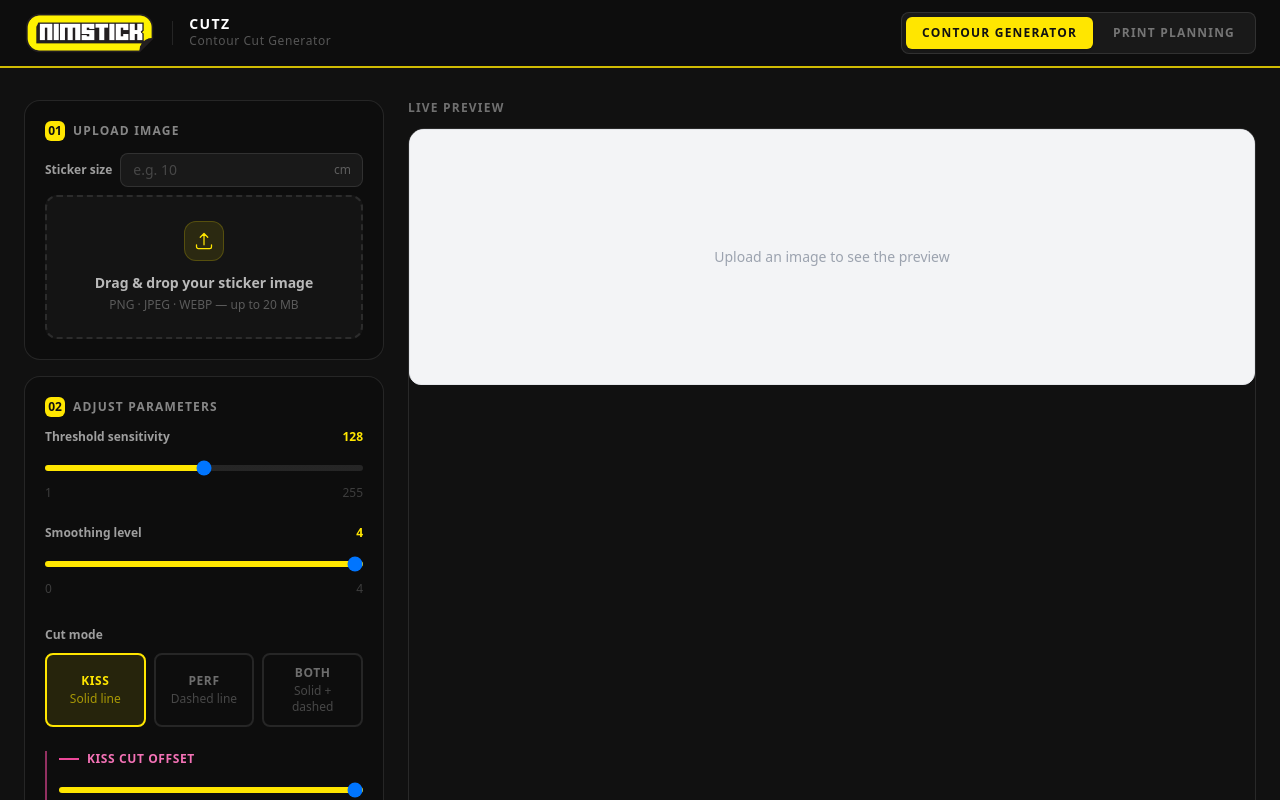
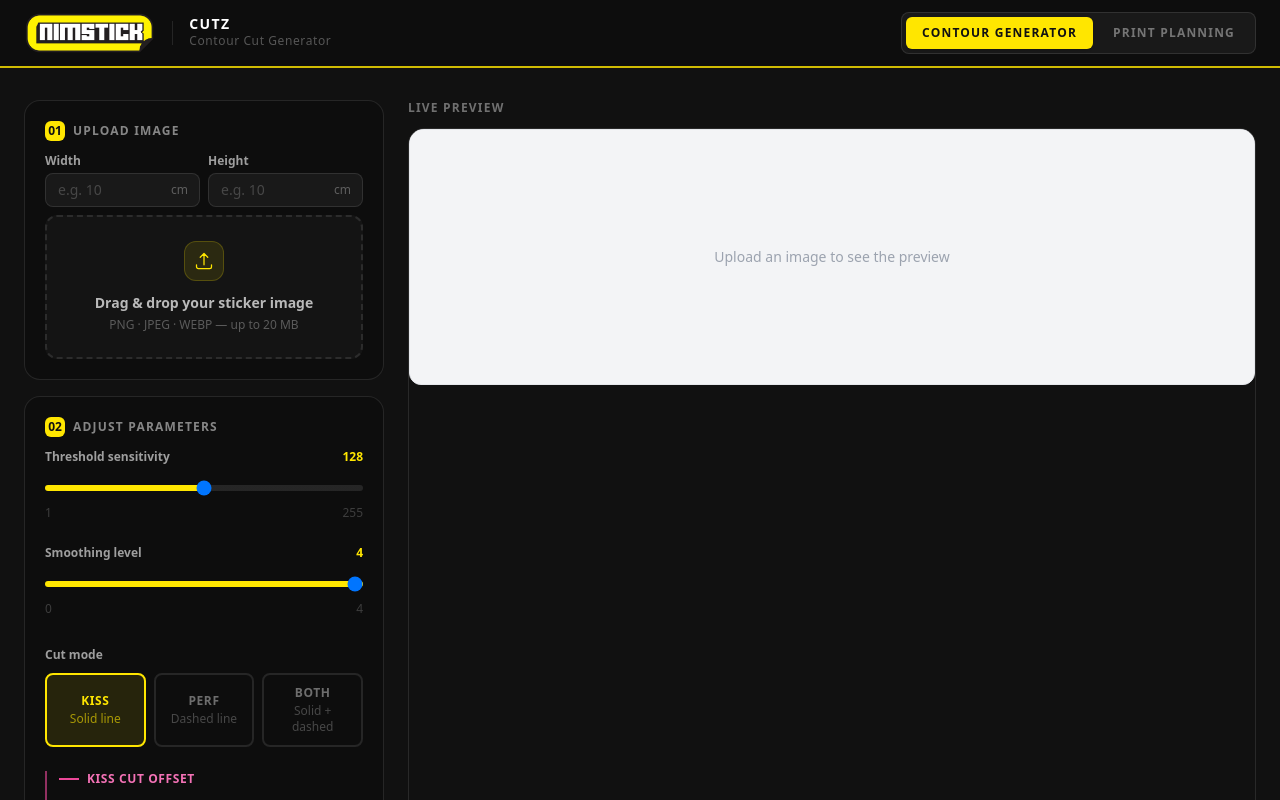
Before and after one commit to JulianSchon/sticker-contour-frontend, a React (Vite) app: page / in a window 1280 px wide. Shown: the top 800 px of the page. Built offline with nearby package versions, Linux system fonts and the light colour scheme; no server answers.

Commit message:
feat: separate width/height cm inputs for DPI resolution check

```diff
--- a/src/components/ImageUpload.tsx
+++ b/src/components/ImageUpload.tsx
@@ -20,38 +20,57 @@ function cmToPixels(cm: number, dpi: number) {
 
 type ResolutionStatus = 'ok' | 'low' | 'blocked' | 'idle';
 
-function checkResolution(w: number, h: number, sizeCm: number | null): ResolutionStatus {
-  if (sizeCm === null || sizeCm <= 0) {
-    // Fallback to fixed thresholds when no size entered
-    if (w < 200 || h < 200) return 'blocked';
-    if (w < 500 || h < 500) return 'low';
+function checkResolution(
+  imgW: number, imgH: number,
+  widthCm: number | null, heightCm: number | null
+): ResolutionStatus {
+  // If neither dimension entered, fall back to fixed thresholds
+  if (!widthCm && !heightCm) {
+    if (imgW < 200 || imgH < 200) return 'blocked';
+    if (imgW < 500 || imgH < 500) return 'low';
     return 'ok';
   }
-  const minPx  = cmToPixels(sizeCm, DPI_MIN);
-  const goodPx = cmToPixels(sizeCm, DPI_GOOD);
-  if (w < minPx  || h < minPx)  return 'blocked';
-  if (w < goodPx || h < goodPx) return 'low';
+  // Check each axis that has been specified
+  const checks: boolean[] = [];
+  const goodChecks: boolean[] = [];
+  if (widthCm && widthCm > 0) {
+    checks.push(imgW >= cmToPixels(widthCm, DPI_MIN));
+    goodChecks.push(imgW >= cmToPixels(widthCm, DPI_GOOD));
+  }
+  if (heightCm && heightCm > 0) {
+    checks.push(imgH >= cmToPixels(heightCm, DPI_MIN));
+    goodChecks.push(imgH >= cmToPixels(heightCm, DPI_GOOD));
+  }
+  if (checks.some(c => !c))     return 'blocked';
+  if (goodChecks.some(c => !c)) return 'low';
   return 'ok';
+}
+
+function effectiveDpi(imgPx: number, sizeCm: number) {
+  return Math.round((imgPx / sizeCm) * 2.54);
 }
 
 export function ImageUpload({ onImageSelected }: Props) {
   const [resolutionStatus, setResolutionStatus] = useState<ResolutionStatus>('idle');
   const [imageDimensions, setImageDimensions] = useState<{ w: number; h: number } | null>(null);
-  const [sizeCm, setSizeCm] = useState<number | null>(null);
-  const [sizeInput, setSizeInput] = useState('');
+  const [widthCm, setWidthCm]   = useState<number | null>(null);
+  const [heightCm, setHeightCm] = useState<number | null>(null);
+  const [widthInput, setWidthInput]   = useState('');
+  const [heightInput, setHeightInput] = useState('');
 
-  const evaluate = useCallback((w: number, h: number, size: number | null, file: File, dataUrl: string) => {
-    const status = checkResolution(w, h, size);
+  const evaluate = useCallback((
+    imgW: number, imgH: number,
+    wCm: number | null, hCm: number | null,
+    file: File, dataUrl: string
+  ) => {
+    const status = checkResolution(imgW, imgH, wCm, hCm);
     setResolutionStatus(status);
-    if (status !== 'blocked') {
-      onImageSelected(file, dataUrl);
-    }
+    if (status !== 'blocked') onImageSelected(file, dataUrl);
   }, [onImageSelected]);
 
   const onDrop = useCallback((accepted: File[]) => {
     const file = accepted[0];
     if (!file) return;
-
     const reader = new FileReader();
     reader.onload = (e) => {
       const dataUrl = e.target?.result as string;
@@ -60,22 +79,32 @@ export function ImageUpload({ onImageSelected }: Props) {
         const w = img.naturalWidth;
         const h = img.naturalHeight;
         setImageDimensions({ w, h });
-        evaluate(w, h, sizeCm, file, dataUrl);
+        evaluate(w, h, widthCm, heightCm, file, dataUrl);
       };
       img.src = dataUrl;
     };
     reader.readAsDataURL(file);
-  }, [sizeCm, evaluate]);
+  }, [widthCm, heightCm, evaluate]);
 
-  const handleSizeChange = (e: React.ChangeEvent<HTMLInputElement>) => {
+  const handleWidth = (e: React.ChangeEvent<HTMLInputElement>) => {
     const raw = e.target.value;
-    setSizeInput(raw);
-    const parsed = parseFloat(raw);
-    const size = isNaN(parsed) || parsed <= 0 ? null : parsed;
-    setSizeCm(size);
+    setWidthInput(raw);
+    const val = parseFloat(raw);
+    const wCm = isNaN(val) || val <= 0 ? null : val;
+    setWidthCm(wCm);
     if (imageDimensions) {
-      const status = checkResolution(imageDimensions.w, imageDimensions.h, size);
-      setResolutionStatus(status);
+      setResolutionStatus(checkResolution(imageDimensions.w, imageDimensions.h, wCm, heightCm));
+    }
+  };
+
+  const handleHeight = (e: React.ChangeEvent<HTMLInputElement>) => {
+    const raw = e.target.value;
+    setHeightInput(raw);
+    const val = parseFloat(raw);
+    const hCm = isNaN(val) || val <= 0 ? null : val;
+    setHeightCm(hCm);
+    if (imageDimensions) {
+      setResolutionStatus(checkResolution(imageDimensions.w, imageDimensions.h, widthCm, hCm));
     }
   };
 
@@ -86,39 +115,47 @@ export function ImageUpload({ onImageSelected }: Props) {
     maxSize: 20 * 1024 * 1024,
   });
 
-  const effectiveDpi = imageDimensions && sizeCm && sizeCm > 0
-    ? Math.round((imageDimensions.w / sizeCm) * 2.54)
-    : null;
+  const dpiW = imageDimensions && widthCm  ? effectiveDpi(imageDimensions.w, widthCm)  : null;
+  const dpiH = imageDimensions && heightCm ? effectiveDpi(imageDimensions.h, heightCm) : null;
+  const dpiDisplay = dpiW !== null && dpiH !== null
+    ? Math.min(dpiW, dpiH)
+    : (dpiW ?? dpiH);
 
   return (
     <div className="space-y-2">
 
-      {/* Size input */}
-      <div className="flex items-center gap-2">
-        <label className="text-xs font-semibold text-white/60 shrink-0">Sticker size</label>
-        <div className="relative flex-1">
+      {/* Size inputs */}
+      <div className="grid grid-cols-2 gap-2">
+        {(['width', 'height'] as const).map((axis) => (
+          <div key={axis}>
+            <label className="text-xs font-semibold text-white/60 block mb-1 capitalize">{axis}</label>
+            <div className="relative">
               <input
                 type="number"
                 min="1"
-            max="100"
+                max="200"
                 step="0.5"
-            value={sizeInput}
-            onChange={handleSizeChange}
+                value={axis === 'width' ? widthInput : heightInput}
+                onChange={axis === 'width' ? handleWidth : handleHeight}
                 placeholder="e.g. 10"
                 className="w-full bg-white/5 border border-white/10 rounded-lg px-3 py-1.5 text-sm text-white placeholder-white/20 focus:outline-none focus:border-nim-yellow/50 pr-8"
               />
               <span className="absolute right-3 top-1/2 -translate-y-1/2 text-xs text-white/30">cm</span>
             </div>
-        {effectiveDpi !== null && (
-          <span className={`text-xs font-bold shrink-0 ${
-            resolutionStatus === 'ok'      ? 'text-green-400'
-            : resolutionStatus === 'low'   ? 'text-yellow-400'
+          </div>
+        ))}
+      </div>
+
+      {/* DPI indicator */}
+      {dpiDisplay !== null && (
+        <p className={`text-xs font-bold ${
+          resolutionStatus === 'ok'    ? 'text-green-400'
+          : resolutionStatus === 'low' ? 'text-yellow-400'
           : 'text-red-400'
         }`}>
-            {effectiveDpi} DPI
-          </span>
+          Effective resolution: {dpiDisplay} DPI
+        </p>
       )}
-      </div>
 
       {/* Drop zone */}
       <div
@@ -168,10 +205,10 @@ export function ImageUpload({ onImageSelected }: Props) {
           <div>
             <p className="text-xs font-bold text-red-400">
               Resolution too low ({imageDimensions.w}×{imageDimensions.h}px
-              {effectiveDpi !== null ? `, ${effectiveDpi} DPI` : ''})
+              {dpiDisplay !== null ? `, ${dpiDisplay} DPI` : ''})
             </p>
             <p className="text-xs text-red-400/70 mt-0.5">
-              {sizeCm ? `Minimum ${DPI_MIN} DPI required for a ${sizeCm}cm sticker.` : 'Minimum 200×200px required.'} Please upload a higher resolution image.
+              Minimum {DPI_MIN} DPI required. Please upload a higher resolution image.
             </p>
           </div>
         </div>
@@ -185,10 +222,10 @@ export function ImageUpload({ onImageSelected }: Props) {
           <div>
             <p className="text-xs font-bold text-yellow-400">
               Low resolution ({imageDimensions.w}×{imageDimensions.h}px
-              {effectiveDpi !== null ? `, ${effectiveDpi} DPI` : ''})
+              {dpiDisplay !== null ? `, ${dpiDisplay} DPI` : ''})
             </p>
             <p className="text-xs text-yellow-400/70 mt-0.5">
-              {sizeCm ? `Recommended ${DPI_GOOD} DPI for a ${sizeCm}cm sticker. Print quality may be reduced.` : 'Recommended minimum is 500×500px. Print quality may be reduced.'}
+              Recommended {DPI_GOOD} DPI for best print quality. Result may look pixelated.
             </p>
           </div>
         </div>
@@ -201,7 +238,7 @@ export function ImageUpload({ onImageSelected }: Props) {
           </svg>
           <p className="text-xs font-bold text-green-400">
             Good resolution ({imageDimensions.w}×{imageDimensions.h}px
-            {effectiveDpi !== null ? `, ${effectiveDpi} DPI` : ''})
+            {dpiDisplay !== null ? `, ${dpiDisplay} DPI` : ''})
           </p>
         </div>
       )}
```
Lines whose indentation alone changed are shown as unchanged.
